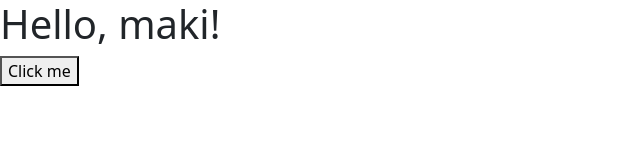
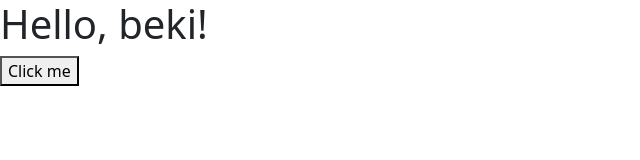
Before and after one commit to online-market1/example, a plain HTML site: page index.html in a window 1280 px wide. Shown: the full height of the page, 0-640 px from the left. Drawn offline with nearby package versions, Linux system fonts and the light colour scheme.

Commit message:
it's beki not maki

```diff
--- a/index.html
+++ b/index.html
@@ -14,7 +14,7 @@
 </head>
 
 <body>
-  <h1>Hello, maki!</h1>
+  <h1>Hello, beki!</h1>
   <button> Click me </button>
 
 
```
